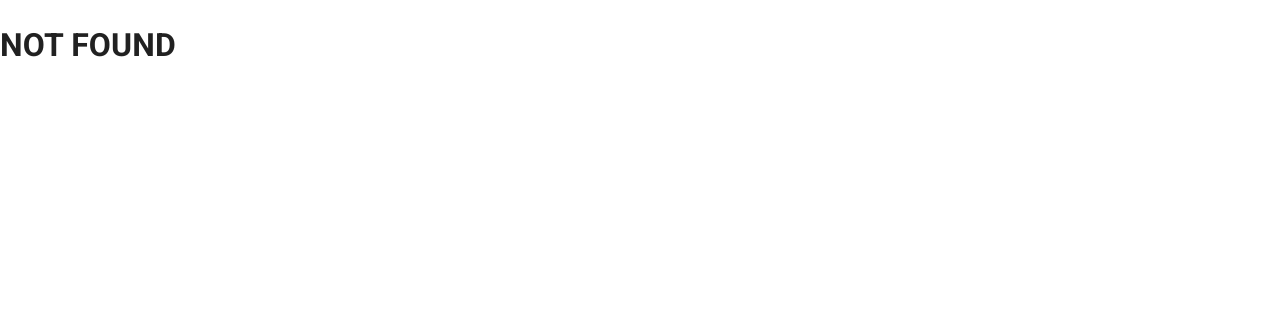
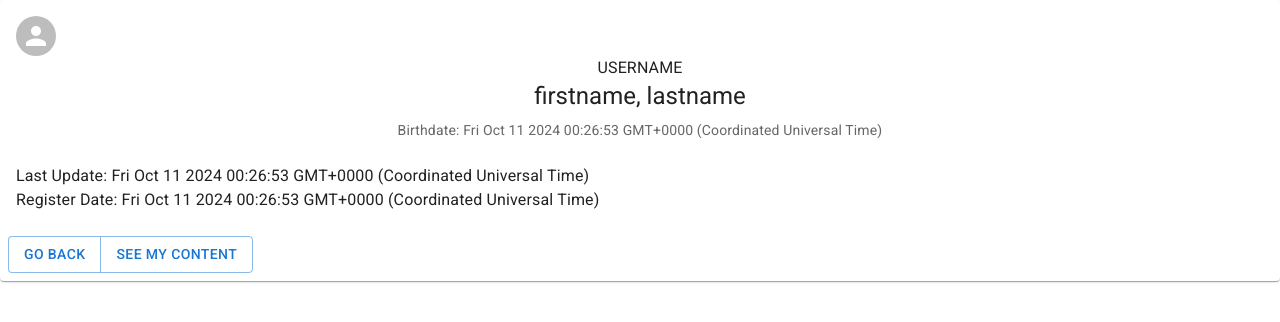
Before and after one commit to gfascetta/trailflix-front, a React (Vite) app: page /me in a window 1280 px wide. Shown: the top 322 px of the page. Built offline with nearby package versions, Linux system fonts and the light colour scheme.

Commit message:
add UserProfile card

```diff
--- a/src/App.jsx
+++ b/src/App.jsx
@@ -1,20 +1,30 @@
-import React from 'react';
 import { Container } from "@mui/material";
 import { Login } from "./pages/login/components/Login";
-import { BrowserRouter as Router, Route, Navigate, Routes } from "react-router-dom";
+import { BrowserRouter as Router, Route, Routes } from "react-router-dom";
+import UserProfile from './pages/userProfile/components/UserProfile';
 
 const RoutesList = () => (
   <Routes>
     <Route path='/' exact element={<h1>Home Page Component</h1>} />
     <Route path='/login' exact element={
-      <Container maxWidth="md" sx={{boxshadow:3, pb: 2}} centered >
-        <Login centered />
+      <Container maxWidth="md" sx={{boxshadow:3, pb: 2}} >
+        <Login />
         {/* <button onClick={handleGoBack}>Go Back</button> */}
       </Container>
     } />
     {/* <Route path="/private" element={user.isAuthenticated ? <PrivatePage /> : <Navigate to="/login" replace />} /> */}
     {/*<Route path='*' component={<Navigate to='/' />} />*/}
-     <Route path='*' element={<h1>NOT FOUND</h1>} />
+    <Route path='/me' exact element={
+      <UserProfile
+          firstName= 'firstname'
+          lastName= 'lastname'
+          username= 'username'
+          birthDate=  {Date("1995-12-17T03:24:00")}
+          registerDate=  {Date("1995-12-17T03:24:00")}
+          lastUpdate=  {Date("1995-12-17T03:24:00")}
+      />
+    } />
+    <Route path='*' element={<h1>NOT FOUND</h1>} />
   </Routes>
 );
 
--- a/src/pages/login/components/Login.jsx
+++ b/src/pages/login/components/Login.jsx
@@ -1,5 +1,4 @@
 import { useState } from 'react';
-import PropTypes from "prop-types";
 import {FormControl, TextField, Container, Button, Avatar, IconButton, InputAdornment} from '@mui/material';
 import LockOutlinedIcon from '@mui/icons-material/LockOutlined';
 import {Visibility, VisibilityOff} from '@mui/icons-material';
@@ -23,13 +22,13 @@ export const Login = () => {
     };
 
     const handleSubmit = (e) => {
-
+        // si es son correctas las cred username y pass que redirija a userprofile
         e.preventDefault();
     }
 
 
     return (
-        <Container centered>
+        <Container>
             <Avatar sx={{ m: 1, bgcolor: 'primary.main'}}>
                 <LockOutlinedIcon />
             </Avatar>
@@ -40,7 +39,7 @@ export const Login = () => {
                     id="username"
                     label="Username"
                     variant="outlined"
-                    required="true"
+                    required
                     onInput={(e) => setUser(e.target.value)}
                     maxLength="40"
                 />
@@ -50,7 +49,7 @@ export const Login = () => {
                     placeholder='Password'
                     label="Password"
                     value={value}
-                    required="true"
+                    required
                     onChange={(e) => handleValidation(e)}
                     error={!valid}
                     type={showPassword ? 'text' : 'password'}
@@ -74,11 +73,3 @@ export const Login = () => {
         </Container>
     );
 }
-
-Login.propTypes = {
-    name: PropTypes.string,
-    edadPorFecha: PropTypes.func.isRequired,
-    fechaNac: PropTypes.string.isRequired,
-    countValue: PropTypes.number.isRequired,
-    handleSetCount: PropTypes.func.isRequired,
-};
--- /dev/null
+++ b/src/pages/userProfile/components/UserProfile.jsx
@@ -0,0 +1,66 @@
+import {Avatar, Button, ButtonGroup, Card, CardContent, CardActions, Typography} from '@mui/material';
+import PropTypes from "prop-types";
+import { useNavigate } from 'react-router-dom';
+
+export default function UserProfile({firstName, lastName, username, birthDate, registerDate, lastUpdate}) {
+
+  const navigate = useNavigate();
+
+  return (
+    <Card sx={{maxWidth: '100%', boxShadow: 'lg' }}>
+      <CardContent sx={{ alignItems: 'center', textAlign: 'center' }}>
+        <Avatar />
+
+        <Typography level="title-lg">{username.toUpperCase()}</Typography>
+
+        <Typography gutterBottom variant="h5" component="div">
+          {firstName}, {lastName}
+        </Typography>
+
+        <Typography variant="body2" sx={{ color: 'text.secondary' }}>
+         Birthdate: {birthDate}
+        </Typography>
+
+        <br />
+
+        <Typography align='left'>
+          Last Update: {lastUpdate}
+        </Typography>
+
+        <Typography align='left'>
+          Register Date: {registerDate}
+        </Typography>
+
+      </CardContent>
+
+      <CardActions buttonflex="1">
+        <ButtonGroup variant="outlined" sx={{ bgcolor: 'background.surface' }} >
+          <Button onClick={() => navigate(-1)} >Go back</Button>
+          <Button>See My Content</Button>
+        </ButtonGroup>
+      </CardActions>
+
+    </Card>
+  );
+}
+
+UserProfile.propTypes = {
+  firstName: PropTypes.string,
+  lastName: PropTypes.string.isRequired,
+  username: PropTypes.string.isRequired,
+  birthDate: PropTypes.oneOfType([
+    PropTypes.string,
+    PropTypes.number,
+    PropTypes.instanceOf(Date),
+  ]),
+  registerDate: PropTypes.oneOfType([
+    PropTypes.string,
+    PropTypes.number,
+    PropTypes.instanceOf(Date),
+  ]),
+  lastUpdate: PropTypes.oneOfType([
+    PropTypes.string,
+    PropTypes.number,
+    PropTypes.instanceOf(Date),
+  ]).isRequired
+};
```
